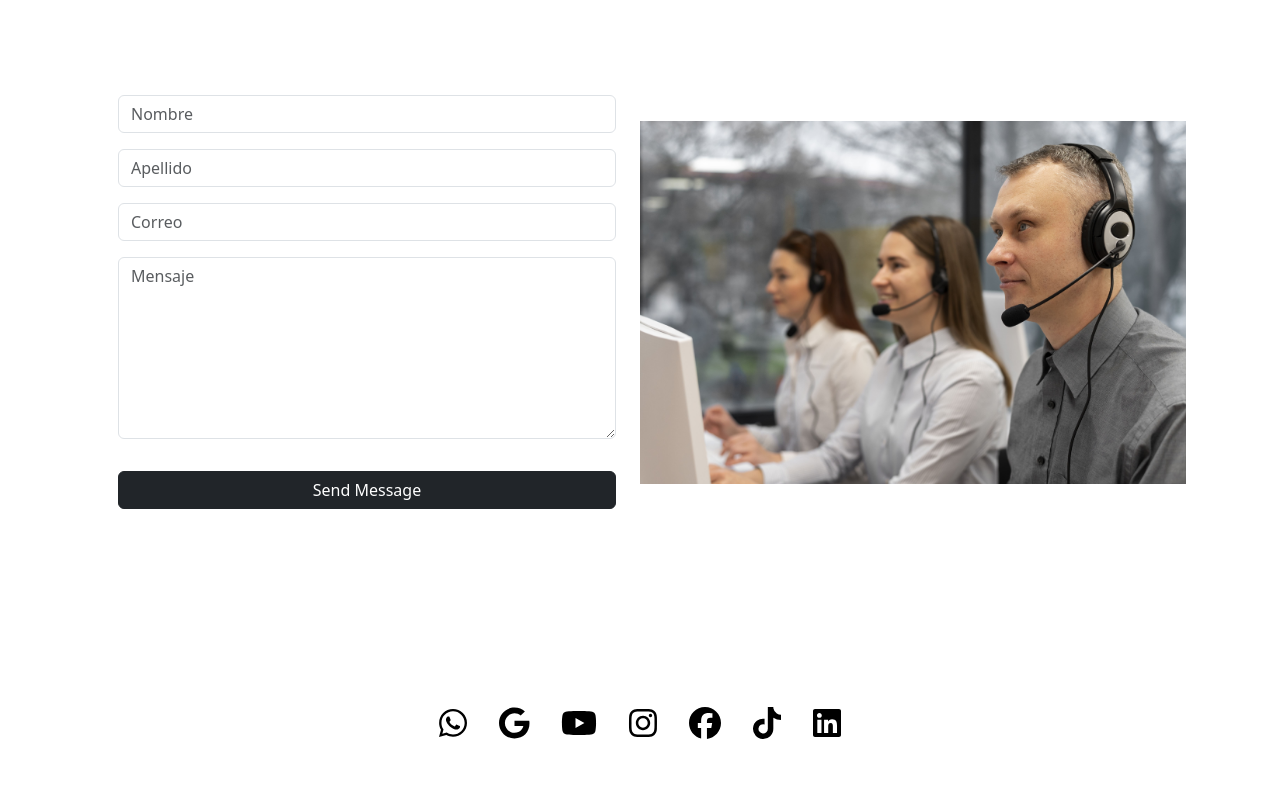
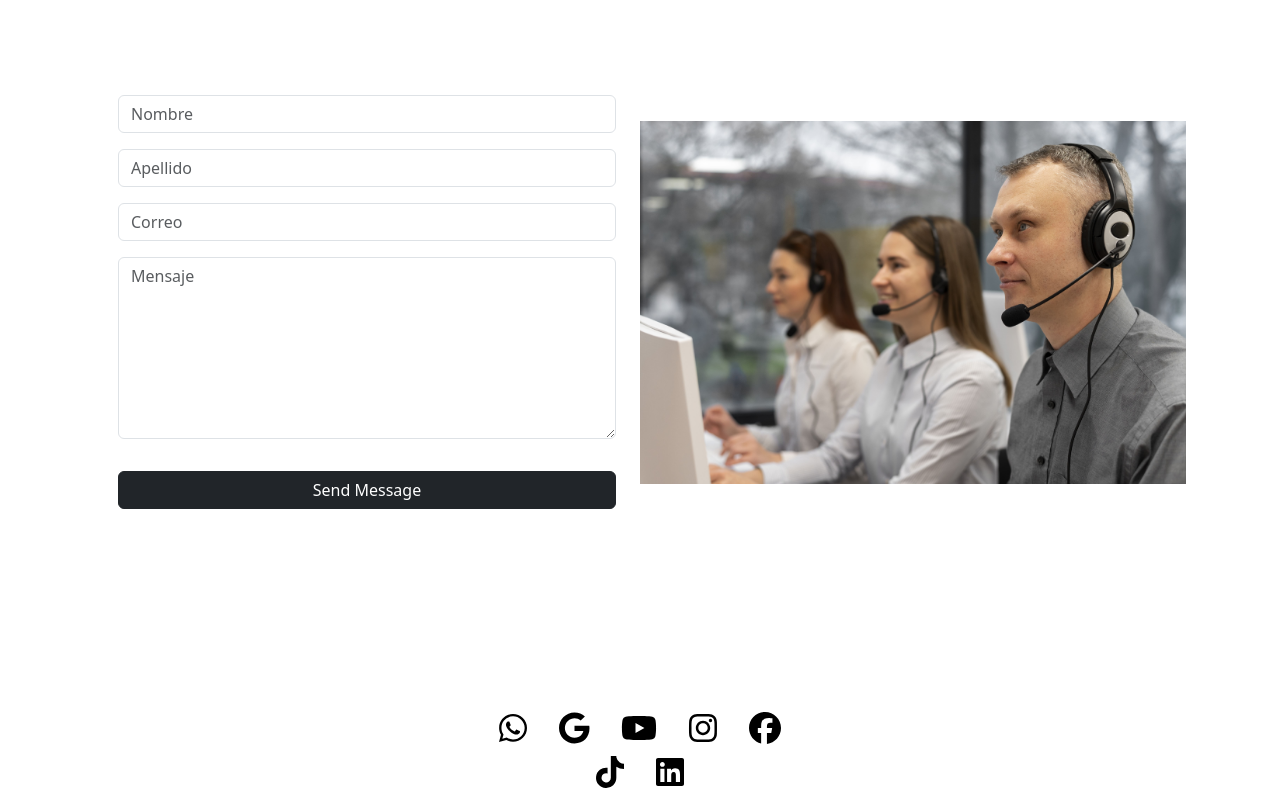
Before and after one commit to nahuelaramburu-rmb/project01, a React (Create React App) app: page / in a window 1280 px wide. Shown: the part 844-1644 px from the top of the page. Before the commit the page ends 1590 px from the top, so only its background shows below. Built offline with nearby package versions, Linux system fonts and the light colour scheme.

Commit message:
Recomposicion de la Socialbar para evitar que linkedin quede abajo

```diff
--- a/src/components/SocialBar/SocialBar.jsx
+++ b/src/components/SocialBar/SocialBar.jsx
@@ -13,12 +13,16 @@ export default function SocialBar() {
   return (
     <div className="social-container m-auto">
       {/* <h3>Social Bar</h3> */}
-
+      <div className="row">
+        <div className="social-container m-auto">
           <a href="https://wa.me/5492216254625" className="whatsapp social">
             <FontAwesomeIcon icon={faWhatsapp} size="2x" />
           </a>
 
-      <a href="mailto:ricardochianicoach@gmail.com" className="gmail social">
+          <a
+            href="mailto:ricardochianicoach@gmail.com"
+            className="gmail social"
+          >
             <FontAwesomeIcon icon={faGoogle} size="2x" />
           </a>
 
@@ -42,7 +46,10 @@ export default function SocialBar() {
           >
             <FontAwesomeIcon icon={faFacebook} size="2x" />
           </a>
+        </div>
+      </div>
 
+      <div className="social-container m-auto">
         <a
           href="https://www.tiktok.com/@ricardochianicoach/"
           className="tiktok social"
@@ -53,6 +60,7 @@ export default function SocialBar() {
         <a href="https://www.linkedin.com/" className="linkedin social">
           <FontAwesomeIcon icon={faLinkedin} size="2x" />
         </a>
+      </div>
 
       {/* <button type="button" class="btn btn-success">Success</button> */}
     </div>
```
Lines whose indentation alone changed are shown as unchanged.
